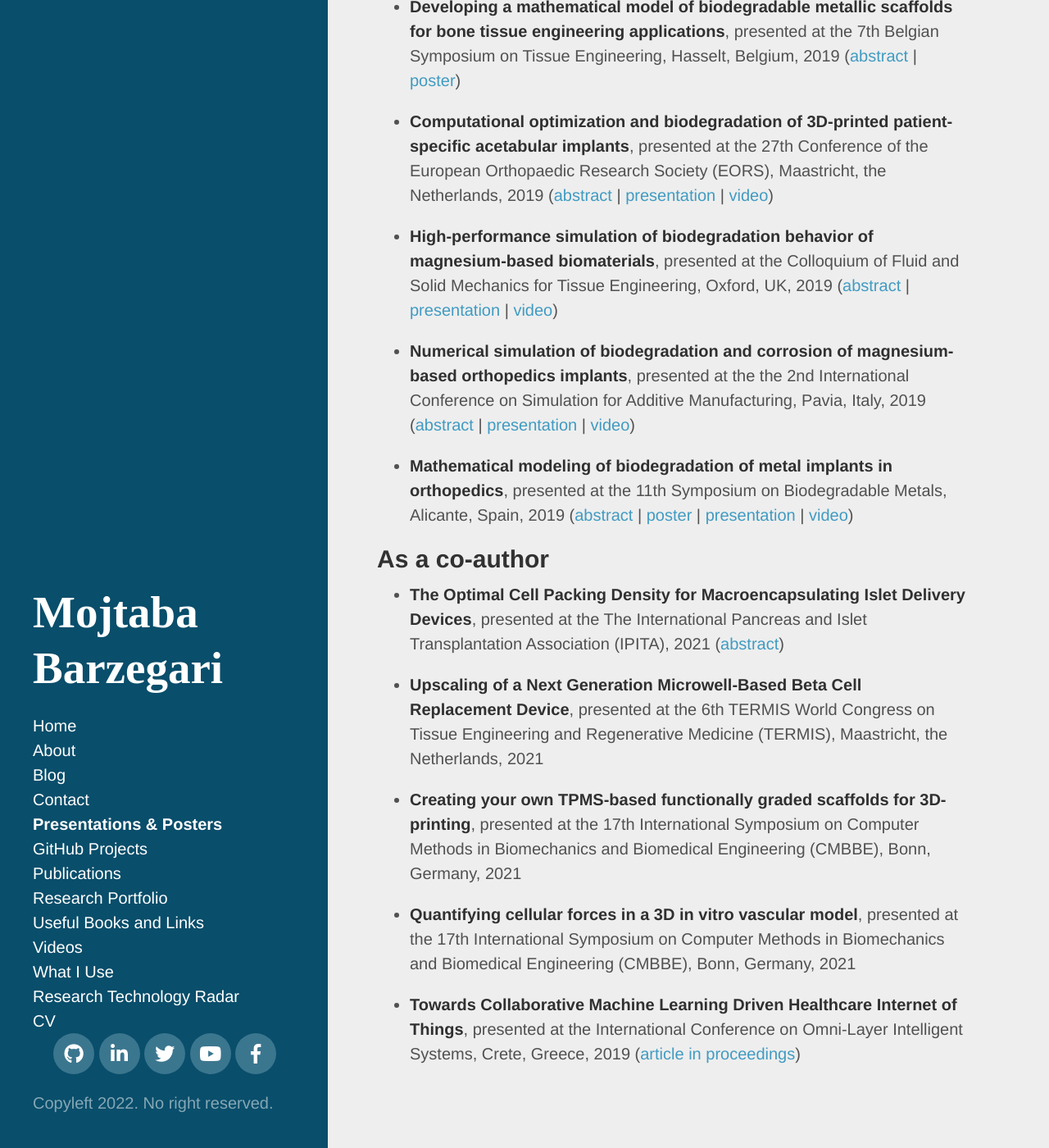
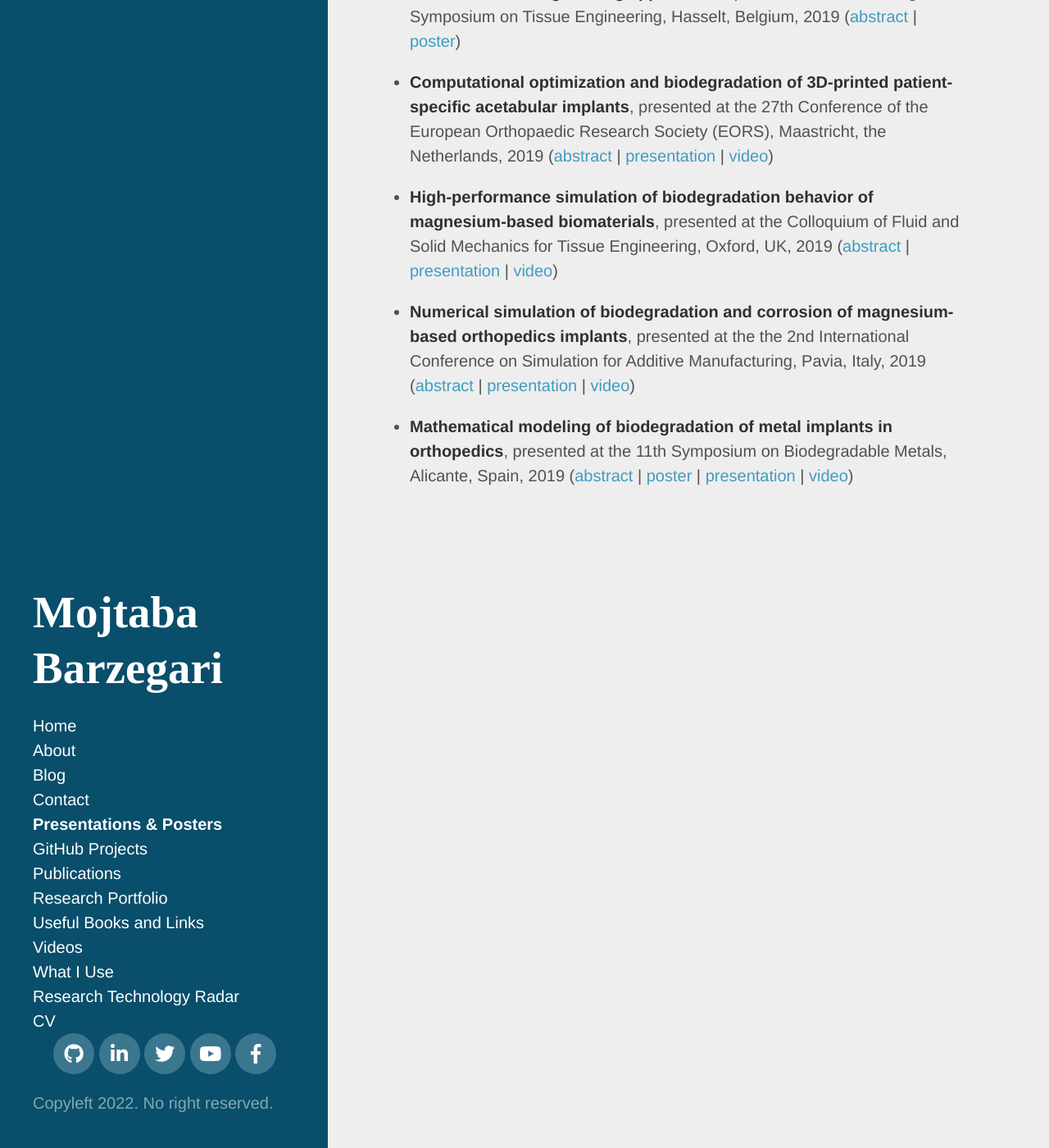
Before and after one commit to mbarzegary/mbarzegary.github.io, a Jekyll site: the page built from presentations.md, in a window 1280 px wide and 1400 px high, scrolled down 2505 px. Shown: the whole window at 82% size. Built offline with Jekyll 4.4.1, drawn with Linux system fonts in a browser that asks for light colours; nearby versions of some CDN libraries; some web fonts are replaced; some of the changed text lies outside the part shown.

Commit message:
remove co-author abstracts

```diff
--- a/presentations.md
+++ b/presentations.md
@@ -5,7 +5,7 @@ title: Presentations & Posters
 
 Here, I keep a list of my presentations and posters, presented at various international conferences and symposia, alongside their associated content files:
 
-## As the presenter (main author)
+<!-- ## As the presenter (main author) -->
 
 * **Four years of scientific computing using FreeFEM in the field of computational biomedical engineering**, presented at the FreeFEM Days, 14th Edition, Paris, France, 2022 ([abstract](/public/files/freefem2022-abstract.pdf) \| [presentation](/public/files/freefem2022-presentation.pdf))
 
@@ -51,7 +51,7 @@ Here, I keep a list of my presentations and posters, presented at various intern
 
 * **Mathematical modeling of biodegradation of metal implants in orthopedics**, presented at the 11th Symposium on Biodegradable Metals, Alicante, Spain, 2019 ([abstract](/public/files/biometal2019-abstract.pdf) \| [poster](/public/files/biometal2019-poster.pdf) \| [presentation](/public/files/biometal2019-presetation.pdf) \| [video](https://www.youtube.com/watch?v=C9mPcr5sbbY))
 
-## As a co-author
+<!-- ## As a co-author
 
 * **The Optimal Cell Packing Density for Macroencapsulating Islet Delivery Devices**, presented at the The International Pancreas and Islet Transplantation Association (IPITA), 2021 ([abstract](https://doi.org/10.1097/01.tp.0000804560.86378.96))
 
@@ -61,4 +61,4 @@ Here, I keep a list of my presentations and posters, presented at various intern
 
 * **Quantifying cellular forces in a 3D in vitro vascular model**, presented at the 17th International Symposium on Computer Methods in Biomechanics and Biomedical Engineering (CMBBE), Bonn, Germany, 2021
 
-* **Towards Collaborative Machine Learning Driven Healthcare Internet of Things**, presented at the International Conference on Omni-Layer Intelligent Systems, Crete, Greece, 2019 ([article in proceedings](https://dl.acm.org/citation.cfm?id=3312644))
+* **Towards Collaborative Machine Learning Driven Healthcare Internet of Things**, presented at the International Conference on Omni-Layer Intelligent Systems, Crete, Greece, 2019 ([article in proceedings](https://dl.acm.org/citation.cfm?id=3312644)) -->
```
Also changed, not shown: 3 other files.
